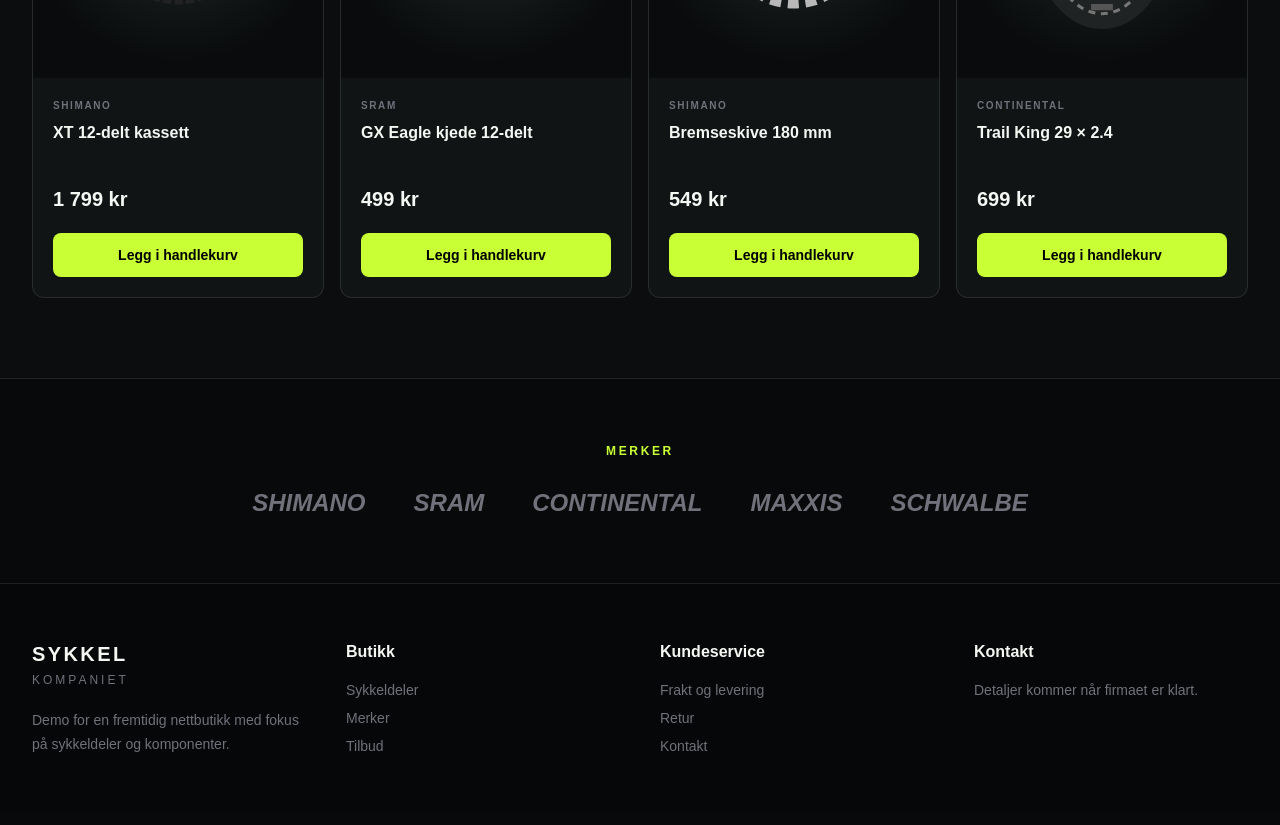
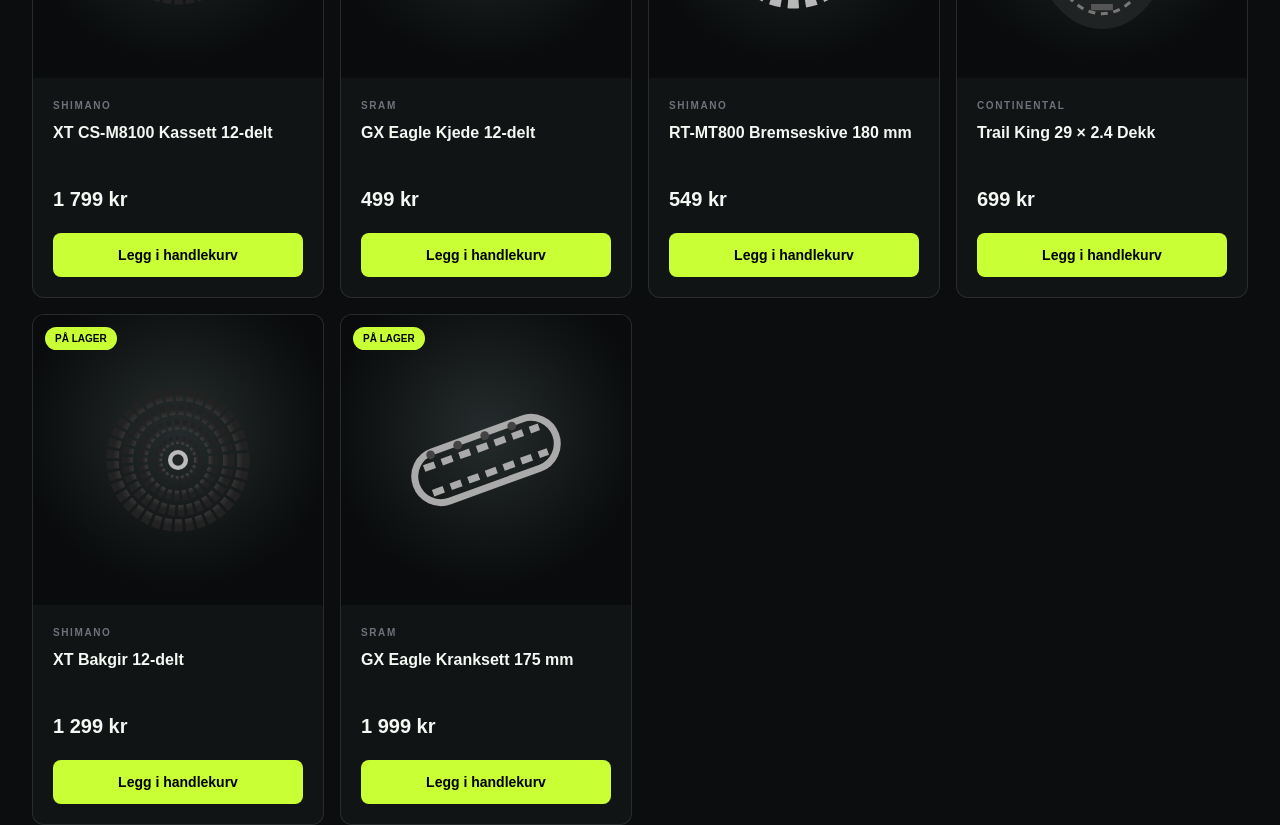
Before and after one commit to PMariusf/sykkel-kompaniet-next, a Next.js app: page / in a window 1280 px wide. Shown: the part 1680-2505 px from the top of the page. Built offline with nearby package versions, Linux system fonts and the light colour scheme.

Commit message:
Expand demo product catalogue

```diff
--- a/src/data/products.ts
+++ b/src/data/products.ts
@@ -8,8 +8,10 @@ export type Product = {
 };
 
 export const products: Product[] = [
-  { id: 1, brand: "Shimano", name: "XT 12-delt kassett", price: "1 799 kr", category: "Drivverk", image: "/products/cassette.svg" },
-  { id: 2, brand: "SRAM", name: "GX Eagle kjede 12-delt", price: "499 kr", category: "Drivverk", image: "/products/chain.svg" },
-  { id: 3, brand: "Shimano", name: "Bremseskive 180 mm", price: "549 kr", category: "Bremser", image: "/products/rotor.svg" },
-  { id: 4, brand: "Continental", name: "Trail King 29 × 2.4", price: "699 kr", category: "Dekk", image: "/products/tire.svg" },
+  { id: 1, brand: "Shimano", name: "XT CS-M8100 Kassett 12-delt", price: "1 799 kr", category: "Drivverk", image: "/products/cassette.svg" },
+  { id: 2, brand: "SRAM", name: "GX Eagle Kjede 12-delt", price: "499 kr", category: "Drivverk", image: "/products/chain.svg" },
+  { id: 3, brand: "Shimano", name: "RT-MT800 Bremseskive 180 mm", price: "549 kr", category: "Bremser", image: "/products/rotor.svg" },
+  { id: 4, brand: "Continental", name: "Trail King 29 × 2.4 Dekk", price: "699 kr", category: "Dekk", image: "/products/tire.svg" },
+  { id: 5, brand: "Shimano", name: "XT Bakgir 12-delt", price: "1 299 kr", category: "Drivverk", image: "/products/cassette.svg" },
+  { id: 6, brand: "SRAM", name: "GX Eagle Kranksett 175 mm", price: "1 999 kr", category: "Drivverk", image: "/products/chain.svg" },
 ];
```
